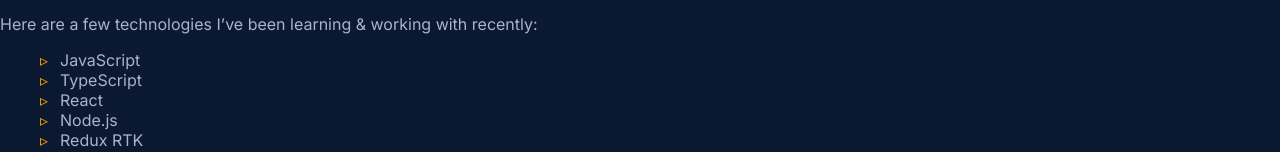
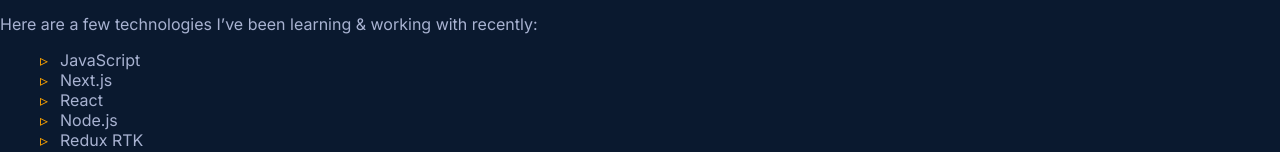
Before and after one commit to NoahNemhed/Portfolio, a React (Create React App) app: page /about in a window 1280 px wide. Shown: the part 390-542 px from the top of the page. Built offline with nearby package versions, Linux system fonts and the light colour scheme.

Commit message:
ändringar

```diff
--- a/src/views/About.jsx
+++ b/src/views/About.jsx
@@ -20,7 +20,7 @@
                 </p>
                 <ul className={"dark-slate font-monospace text-[14px] grid grid-cols-2 gap-2 bullet-list w-full "}>
                     <li className="hover-accent">JavaScript</li>
-                    <li className="hover-accent">TypeScript</li>
+                    <li className="hover-accent">Next.js</li>
                     <li className="hover-accent">React</li>
                     <li className="hover-accent">Node.js</li>
                     <li className="hover-accent">Redux RTK</li>
--- a/src/views/Work.jsx
+++ b/src/views/Work.jsx
@@ -15,7 +15,7 @@
             name: "Doldadress",
             description: `Developed the website for Doldadress, The website is supported by TinaCMS and Cloudinary, And its built with NextJS and TailwindCSS, embodying a modern and user-friendly approach.`,
             tags: ["Next.js", "TinaCMS", "Cloudinary", "Tailwind"],
-            links: {"fab fa-external-link": "https://www.doldadress.se/"},
+            links: {"fas fa-external-link": "https://www.doldadress.se/"},
             image: Doldadress
         },
         {
```
